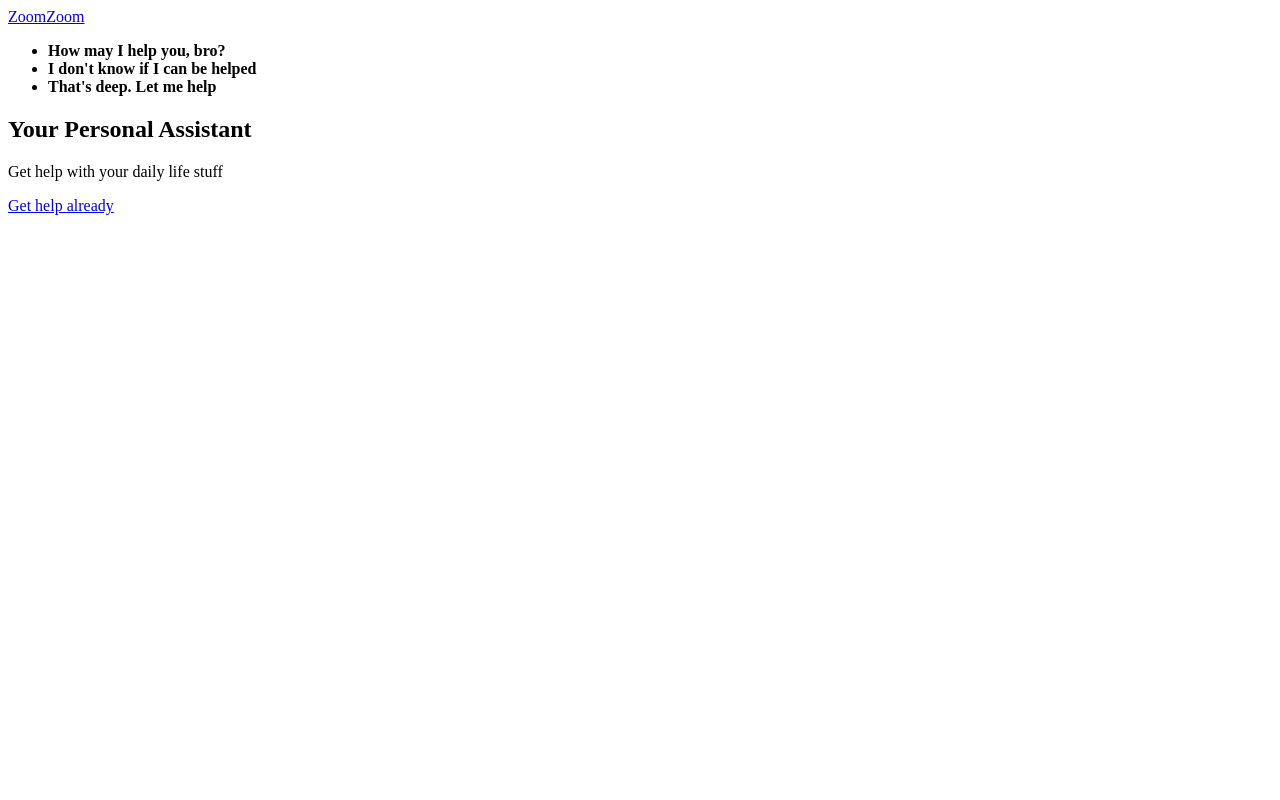
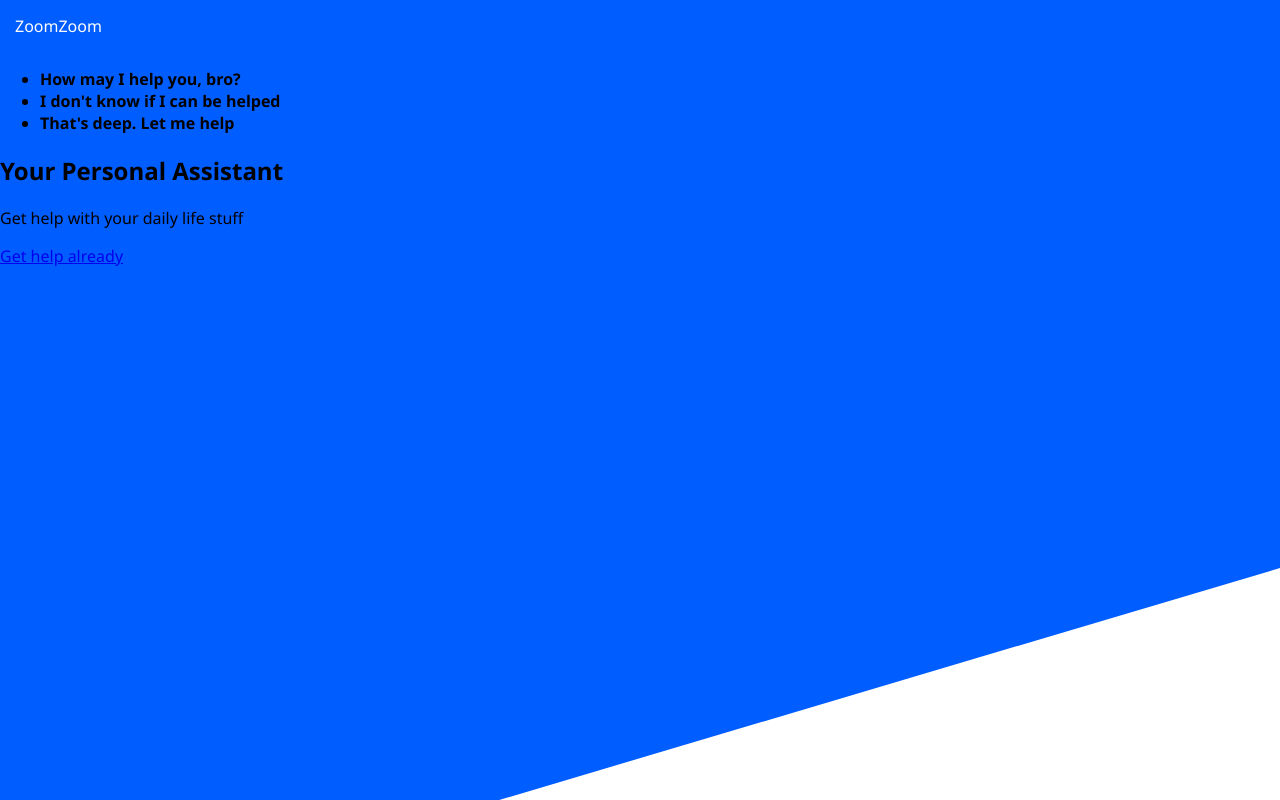
Before and after one commit to maxcore25/sass-responsive-example, a plain HTML site: page index.html in a window 1280 px wide. Drawn offline with Linux system fonts and the light colour scheme.

Commit message:
Header Stylized

```diff
--- a/index.html
+++ b/index.html
@@ -5,6 +5,7 @@
     <meta http-equiv="X-UA-Compatible" content="IE=edge" />
     <meta name="viewport" content="width=device-width, initial-scale=1.0" />
     <title>Sass Responsive Layout</title>
+    <link rel="stylesheet" href="./styles/main.css" />
   </head>
   <body>
     <div id="bg"></div>
--- a/styles/main.scss
+++ b/styles/main.scss
@@ -2,6 +2,11 @@ $colors: (
   primary: #005dff,
   accent: #fff6bb,
 );
+$padding: 15px;
+
+@function color($color-name) {
+  @return map-get($colors, $color-name);
+}
 
 body,
 html {
@@ -13,10 +18,18 @@ body {
   margin: 0;
 
   #bg {
-    background-color: map-get($map: $colors, $key: primary);
+    clip-path: polygon(100% 0, 100% 71%, 39% 100%, 0 100%, 0 0);
+    background-color: color(primary);
     width: 100%;
     height: 100%;
     position: absolute;
     z-index: -1;
   }
+
+  header a {
+    color: #fff;
+    text-decoration: none;
+    padding: $padding;
+    display: block;
+  }
 }
```
Also changed, not shown: styles/main.css, 1 other file.
